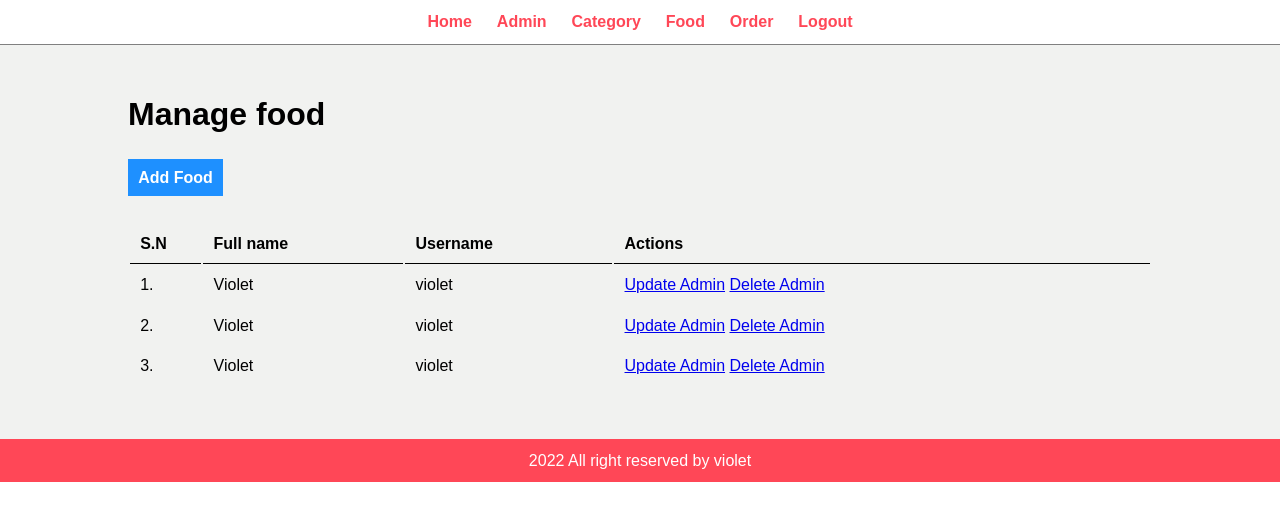
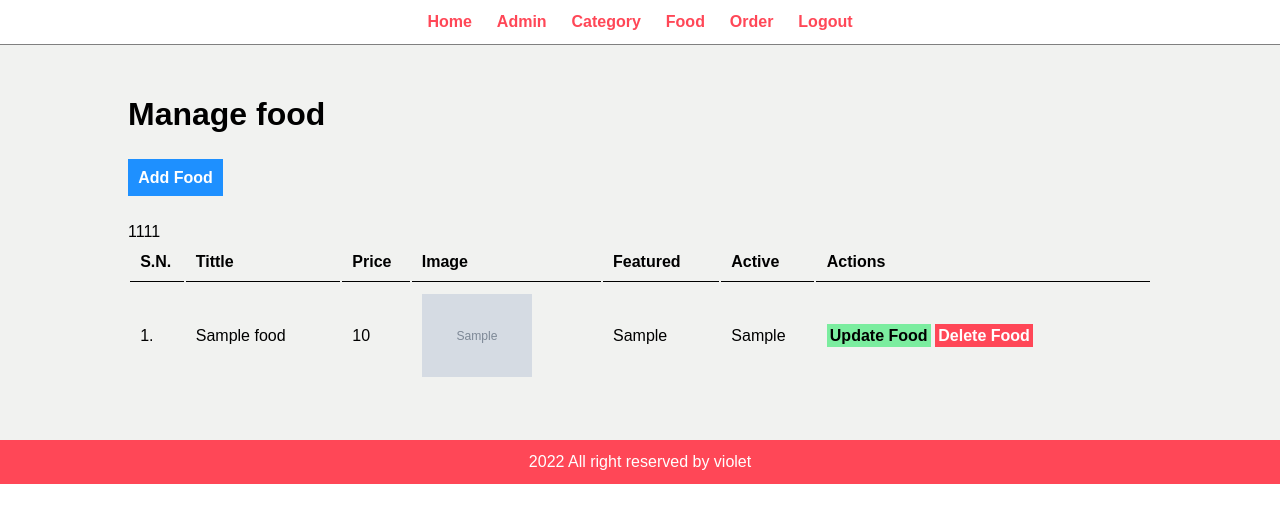
Before and after one commit to VIOLETNDOLWA/food_order, a PHP site: page /food_order/admin/manage_food.php in a window 1280 px wide. Shown: the top 523 px of the page. Run offline with PHP 8.4, Linux system fonts and the light colour scheme; the visitor is signed in with stand-in values (Sample User, id 1); tables that the repository leaves empty or names only in its code hold one stand-in row (values such as "Sample post"); grey boxes marked "Sample" are stand-in pictures.

Commit message:
adding delete_food file

```diff
--- a/admin/manage_category.php
+++ b/admin/manage_category.php
@@ -80,7 +80,7 @@
 
                     ?>
                 <tr>
-                        <td><?php echo $sn++;?></td>
+                        <td><?php echo $sn++;?>.</td>
                         <td><?php echo $title;?></td>
                         <td>
                             <?php
--- a/admin/manage_food.php
+++ b/admin/manage_food.php
@@ -8,44 +8,106 @@
         <a href="<?php echo SITEURL;?>admin/add_food.php" class="btn-primary">Add Food</a>
         <br><br><br>
 
+        <?php
+        if(isset($_SESSION['add'])){
+            echo $_SESSION['add'];
+            unset($_SESSION['add']);
+        }
+
+        if(isset($_SESSION['delete'])){
+            echo $_SESSION['delete'];
+            unset($_SESSION['delete']);
+        }
+
+        if(isset($_SESSION['upload'])){
+            echo $_SESSION['upload'];
+            unset($_SESSION['upload']);
+        }
+
+        if(isset($_SESSION['unauthorize'])){
+            echo $_SESSION['unauthorize'];
+            unset($_SESSION['unauthorize']);
+        }
+
+        ?>
+
         <table class="tbl-full">
             <tr>
-                <th>S.N</th>
-                <th>Full name</th>
-                <th>Username</th>
+                <th>S.N.</th>
+                <th>Tittle</th>
+                <th>Price</th>
+                <th>Image</th>
+                <th>Featured</th>
+                <th>Active</th>
                 <th>Actions</th>
             </tr>
 
+            <?php
+            //create a sql query to get all the food
+            $sql = "SELECT * FROM tbt_food";
+
+            //execute the query
+            $res = mysqli_query($conn, $sql);
+
+            //count rows to check whether we have food or not
+            $count = mysqli_num_rows($res);
+
+            //create serials number variable and set default value as 1
+            $sn=1;
+
+            if($count>0){
+                //we have food in database
+                //get the foods from database and display
+                while($row=mysqli_fetch_assoc($res)){
+                    //get data from individual columns
+                    $id = $row['id'];
+                    $title = $row['title'];
+                    $price = $row['price'];
+                    $image_name = $row['image_name'];
+                    $featured = $row['featured'];
+                    $active = $row['active'];
+                    ?>
+
             <tr>
-                <td>1. </td>
-                <td>Violet</td>
-                <td>violet</td>
+                <td><?php echo $sn++;?>. </td>
+                <td><?php echo $title;?></td>
+                <td><?php echo $price;?></td>
                 <td>
-                    <a href="btn-secondary"> Update Admin</a>
-                    <a href="btn-danger">  Delete Admin</a>
+                            <?php
+                            //check whether image name is available or not
+                            if($image_name==""){
+
+                                // we do not have image display error message the image
+                                echo "<div class ='error'>Image not Added.</div>";
+
+                                }else{
+                                    //we have image.Display image
+                                    ?>
+                                    <img src="<?php echo SITEURL;?>images/food/<?php echo $image_name;?>" width="110px">
+                                <?php
+                                }
+                            ?>
+                            </td>
+
+                <td><?php echo $featured;?></td>
+                <td><?php echo $active;?></td>
+                <td>
+                    <a href="<?php echo SITEURL;?>admin/update_food.php" class="btn-secondary"> Update Food</a>
+                    <a href="<?php echo SITEURL;?>admin/delete_food.php?id=<?php echo $id;?>&image_name=<?php echo $image_name;?>" class="btn-danger">  Delete Food</a>
 
                 </td>
             </tr>
+                    <?php
+                }
+            }else{
+                //food not added in database
+                echo "<tr><td colspan='7' class='error'>Food not Added Yet.</td><tr>";
+            }
+            ?>
 
-            <tr>
-                <td>2. </td>
-                <td>Violet</td>
-                <td>violet</td>
-                <td>
-                <a href="btn-secondary"> Update Admin</a>
-                    <a href="btn-danger">  Delete Admin</a>
-                </td>
-            </tr>
 
-            <tr>
-                <td>3. </td>
-                <td>Violet</td>
-                <td>violet</td>
-                <td>
-                <a href="btn-secondary"> Update Admin</a>
-                    <a href="btn-danger">  Delete Admin</a>
-                </td>
-            </tr>
+
+
         </table>
     </div>
 </div>
```
Also changed, not shown: admin/add_food.php (+13 -7 lines), admin/delete_food.php (added, +55 -0 lines), images/burger.jpg (deleted), images/category/Food_category_222.jpg (deleted), images/category/Food_category_531.jpeg (deleted), images/food/Food_name3071.jpg (added), images/pizza.jpg (deleted), 3 other files.
